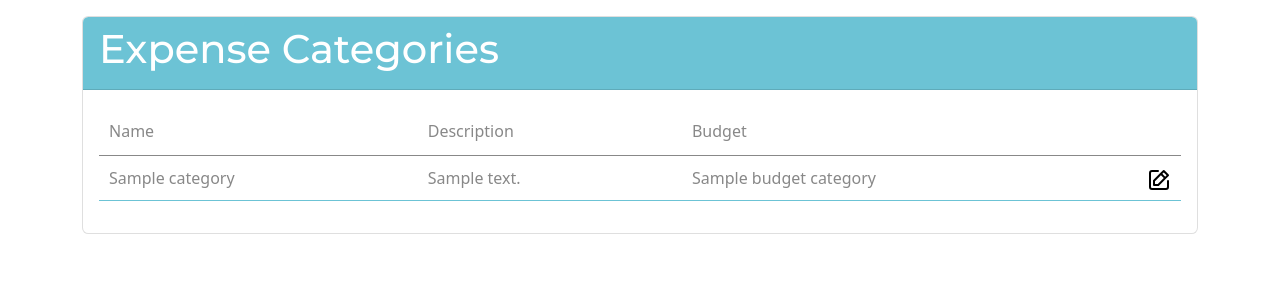
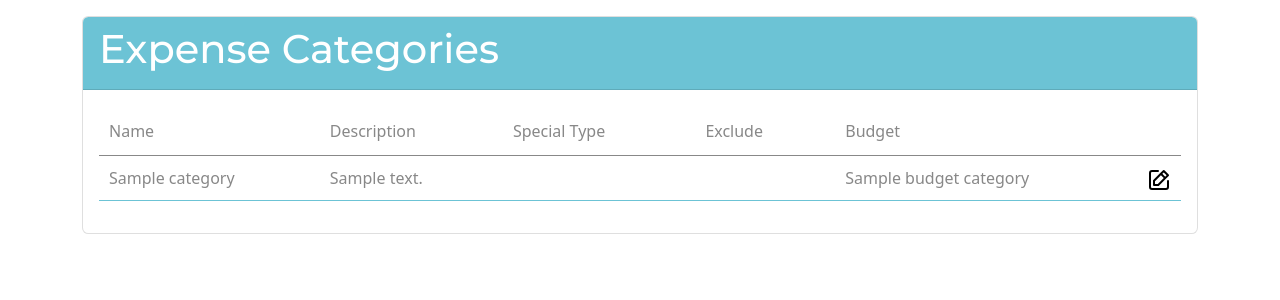
Before and after one commit to TrialAndErrror/djangoMM, a Django app: template mm_project/expenses/templates/expense_categories/list.html in a window 1280 px wide. Shown: the part 56-356 px from the top of the page. Run offline with Django 3.2, Linux system fonts and the light colour scheme; the template is opened without the code that fills it: most values are stand-ins (such as "Sample title", 1, 10 or a date in 2020); parts of the project's set-up code (start-up, migrations or seed data) failed here and were passed over; some libraries are stand-ins or nearby versions.

Commit message:
Add special categories

```diff
--- a/mm_project/expenses/templates/expense_categories/components/editable-category-row.html
+++ b/mm_project/expenses/templates/expense_categories/components/editable-category-row.html
@@ -4,6 +4,14 @@
     </td>
     <td>
         {% if category.description %}{{ category.description }}{% endif %}
+    </td>
+    <td>
+        {% if category.special_type %}{{ category.get_special_type_display }}{% endif %}
+    </td>
+    <td>
+        {% if category.exclude %}
+            <span class="badge bg-warning text-dark">Excluded</span>
+        {% endif %}
     </td>
     <td>
         <div class="d-flex w-100">
--- a/mm_project/expenses/templates/expense_categories/list.html
+++ b/mm_project/expenses/templates/expense_categories/list.html
@@ -20,6 +20,8 @@
                 <tr>
                     <th scope="col">Name</th>
                     <th scope="col">Description</th>
+                    <th scope="col">Special Type</th>
+                    <th scope="col">Exclude</th>
                     <th scope="col">Budget</th>
                 </tr>
                 </thead>
--- a/mm_project/expenses/templates/expense_categories/view.html
+++ b/mm_project/expenses/templates/expense_categories/view.html
@@ -16,6 +16,8 @@
                 <div class="col ml-5">
                     <p>Name: {{ object.name }}</p>
                     <p>Description: {{ object.description }}</p>
+                    <p>{% if object.special_type %}Special Type: {{ object.get_special_type_display }}{% endif %}</p>
+                    <p>{% if object.exclude %}<span class="badge bg-warning text-dark">Excluded from Spending</span>{% endif %}</p>
                     <p>{% if object.budget_category %}Budget: {{ object.budget_category.name}}{% endif %}</p>
 
                     {% if object.expenses_set %}
--- a/mm_project/expenses/views/categories.py
+++ b/mm_project/expenses/views/categories.py
@@ -19,7 +19,7 @@ class ExpenseCategoryDetailView(LoginRequiredMixin, DetailView):
 class ExpenseCategoryCreateView(SuccessMessageMixin, LoginRequiredMixin, CreateView):
     template_name = "expense_categories/create.html"
     model = ExpenseCategory
-    fields = ['name', 'description', 'owner']
+    fields = ['name', 'description', 'special_type', 'exclude', 'owner']
 
     def get_success_message(self, cleaned_data):
         return f'Expense Category "{cleaned_data.get('name')}" Created'
@@ -37,7 +37,7 @@ class ExpenseCategoryCreateView(SuccessMessageMixin, LoginRequiredMixin, CreateV
 class ExpenseCategoryUpdateView(SuccessMessageMixin, LoginRequiredMixin, UserPassesTestMixin, UpdateView):
     template_name = "expense_categories/edit.html"
     model = ExpenseCategory
-    fields = ['name', 'description']
+    fields = ['name', 'description', 'special_type', 'exclude']
 
     def get_success_message(self, cleaned_data):
         return f'Expense "{cleaned_data.get('name')}" Updated'
```
Also changed, not shown: mm_project/expenses/models.py (+9 -0 lines), mm_project/expenses/templates/expense_categories/components/edit-category-row-inline.html (+8 -0 lines).
